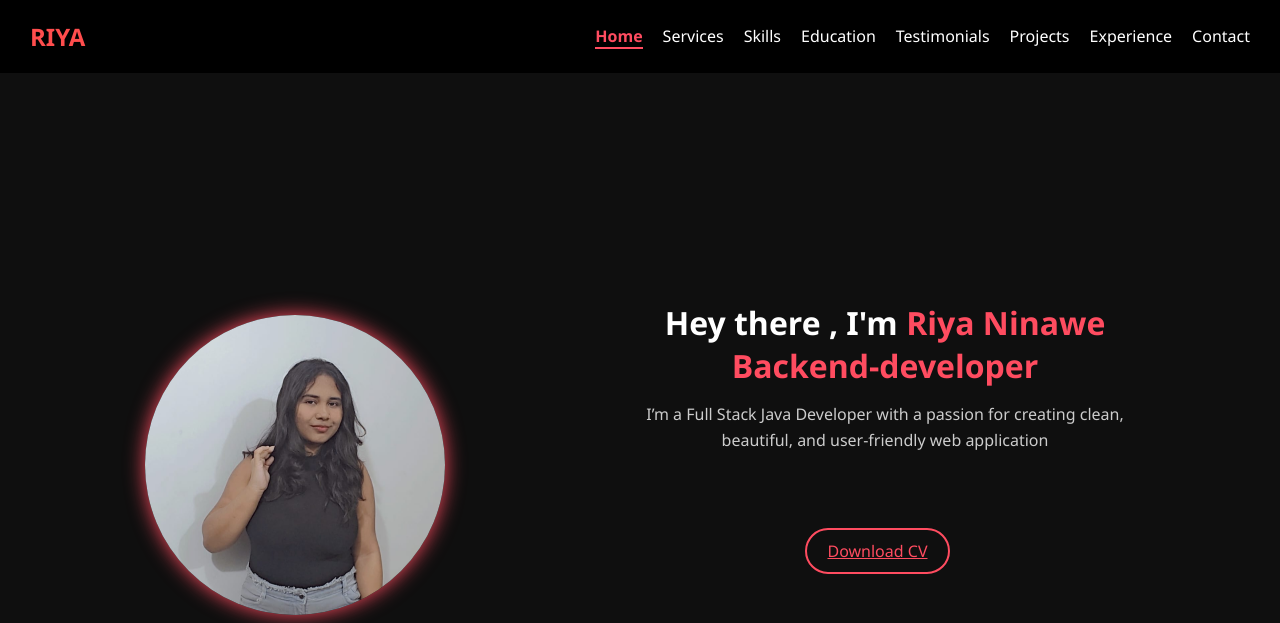
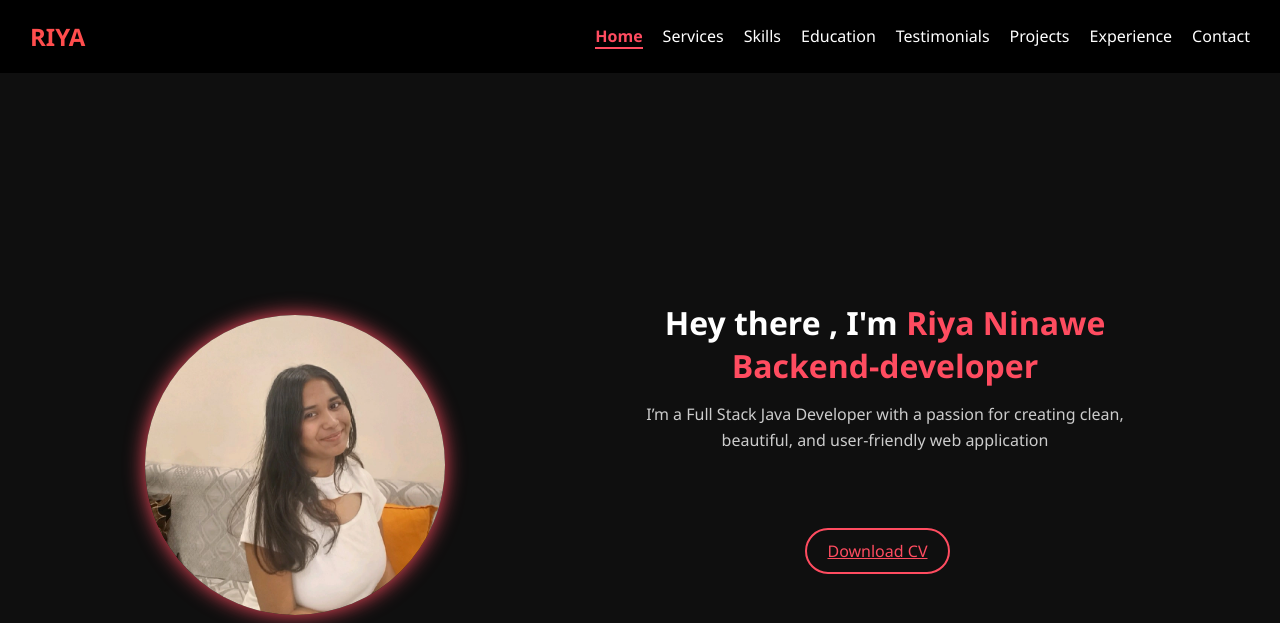
Before and after one commit to riya-ninawe/ria-s-portfolio, a plain HTML site: page index.html in a window 1280 px wide. Shown: the top 623 px of the page. Drawn offline with nearby package versions, Linux system fonts and the light colour scheme.

Commit message:
pfp updated

```diff
--- a/index.html
+++ b/index.html
@@ -120,7 +120,7 @@ body {
       height: 300px;
       border-radius: 50%;
       /* photo */
-      background: url('assets/images/pfp32.jpeg') no-repeat center center/cover;
+      background: url('assets/images/pfp.png') no-repeat center center/cover;
       box-shadow: 0 0 20px #ff4c60;
       margin-bottom: 30px;
     }
```
